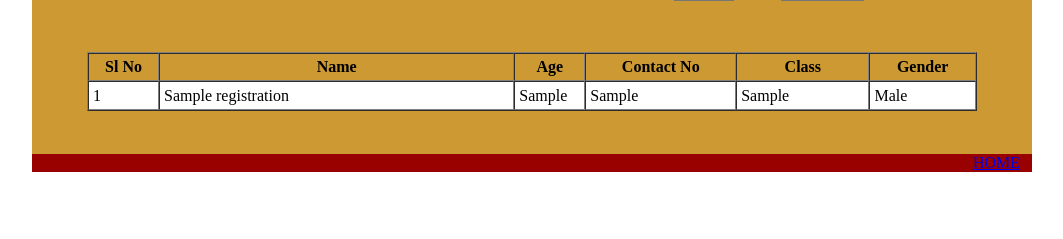
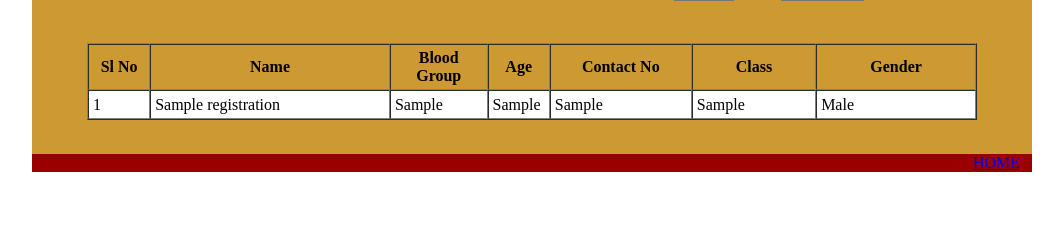
Before and after one commit to anishsheela/bloodbank, a PHP site: page /donors.php in a window 1280 px wide. Shown: the part 155-394 px from the top of the page, without its empty margins (108-1171 px from the left). Run offline with PHP 8.4, Linux system fonts and the light colour scheme; a user stored in the database is signed in; tables that the repository leaves empty hold one stand-in row (values such as "Sample post"); data that the repository does not hold is empty.

Commit message:
Compleated Moderation Facilities

```diff
--- a/allott.php
+++ b/allott.php
@@ -76,7 +76,7 @@ if(isset($_POST['sub'])){
                 <tr>
                   <td width="10"></td>
                   <td width="470">Name</td>
-                  <td width="188" >Blood Gr</td>
+                  <td width="188" >Blood Group</td>
                   <td width="188" >Req.Quantity</td>
                   <td width="188" >Quantity</td>
                   <td width="500" >Date Required</td>
@@ -102,7 +102,6 @@ if(isset($_POST['sub'])){
                   <td bgcolor="<?php echo $rcolor;?>"><?php echo $row["Quantity"]; ?></td>
                   <input type="hidden" name="qty<?php echo $row["ReqID"]; ?>" id="reqs4[]" value="<?php echo $row["Quantity"]; ?>" />
                   <td bgcolor="<?php echo $rcolor;?>"><input type="text" name="req<?php echo $row["ReqID"]; ?>" id="reqs1[]"  style="width:50px;" onkeypress="javascript: document.getElementById('rid<?php echo $row["ReqID"]; ?>').checked = true;" /></td>
-
                   <td bgcolor="<?php echo $rcolor;?>"><?php echo $row["NeedDate"]; ?></td>
                 </tr>
                 <?php
--- a/donors.php
+++ b/donors.php
@@ -137,6 +137,7 @@ Header("Pragma: no-cache");
           <tr>
             <th>Sl No</th>
             <th>Name</th>
+            <th>Blood Group </th>
             <th>Age</th>
             <th>Contact No</th>
             <th>Class</th>
@@ -157,12 +158,13 @@ if($rcolor == "#CC9933")
 ?>
           <tr>
 
-            <td width="8%" style="padding-top:5px" bgcolor=" <?php echo $rcolor;?>"> <?php echo $row["Regid"];?></td>
-            <td width="40%" style="padding-top:5px" bgcolor="<?php echo $rcolor;?>"> <?php echo $row["Name"];?></td>
-            <td width="8%" style="padding-top:5px" bgcolor="<?php echo $rcolor;?>">  <?php echo $row["DOB"];?></td>
-            <td width="17%" style="padding-top:5px" bgcolor="<?php echo $rcolor;?>"><?php echo $row["ContactNo"];?></td>
-            <td width="15%" style="padding-top:5px" bgcolor="<?php echo $rcolor;?>"><?php echo $row["Class"];?></td>
-            <td width="15%" style="padding-top:5px"bgcolor="<?php echo $rcolor;?>"><?php
+            <td width="7%" style="padding-top:5px" bgcolor=" <?php echo $rcolor;?>"> <?php echo $row["Regid"];?></td>
+            <td width="27%" bgcolor="<?php echo $rcolor;?>" style="padding-top:5px"> <?php echo $row["Name"];?></td>
+            <td width="11%" bgcolor="<?php echo $rcolor;?>" style="padding-top:5px"><?php echo $row["Bloodgroup"];?></td>
+            <td width="7%" style="padding-top:5px" bgcolor="<?php echo $rcolor;?>">  <?php echo $row["DOB"];?></td>
+            <td width="16%" style="padding-top:5px" bgcolor="<?php echo $rcolor;?>"><?php echo $row["ContactNo"];?></td>
+            <td width="14%" style="padding-top:5px" bgcolor="<?php echo $rcolor;?>"><?php echo $row["Class"];?></td>
+            <td width="18%" style="padding-top:5px"bgcolor="<?php echo $rcolor;?>"><?php
             if($row["Gender"] == 1){
                 echo "Male";
             } else {
--- a/search.php
+++ b/search.php
@@ -1,7 +1,7 @@
 <?php ob_start(); ?>
 
 <?php
- include("./cnn.php");
+require("./cnn.php");
  ?>
 
 <!DOCTYPE html PUBLIC "-//W3C//DTD XHTML 1.0 Transitional//E N" "http://www.w3.org/TR/xhtml1/DTD/xhtml1-transitional.dtd">
```
Also changed, not shown: main.php (+13 -5 lines).
